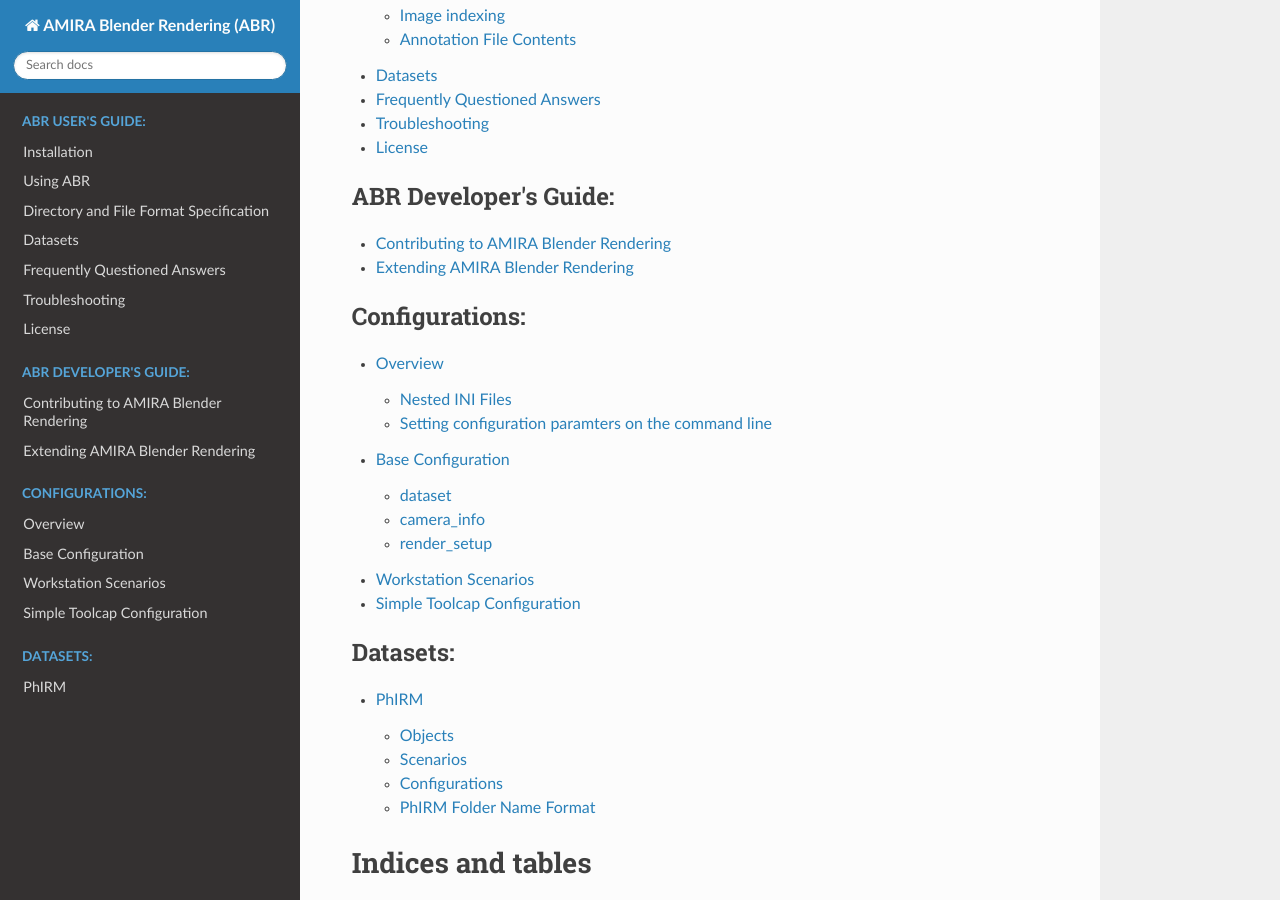
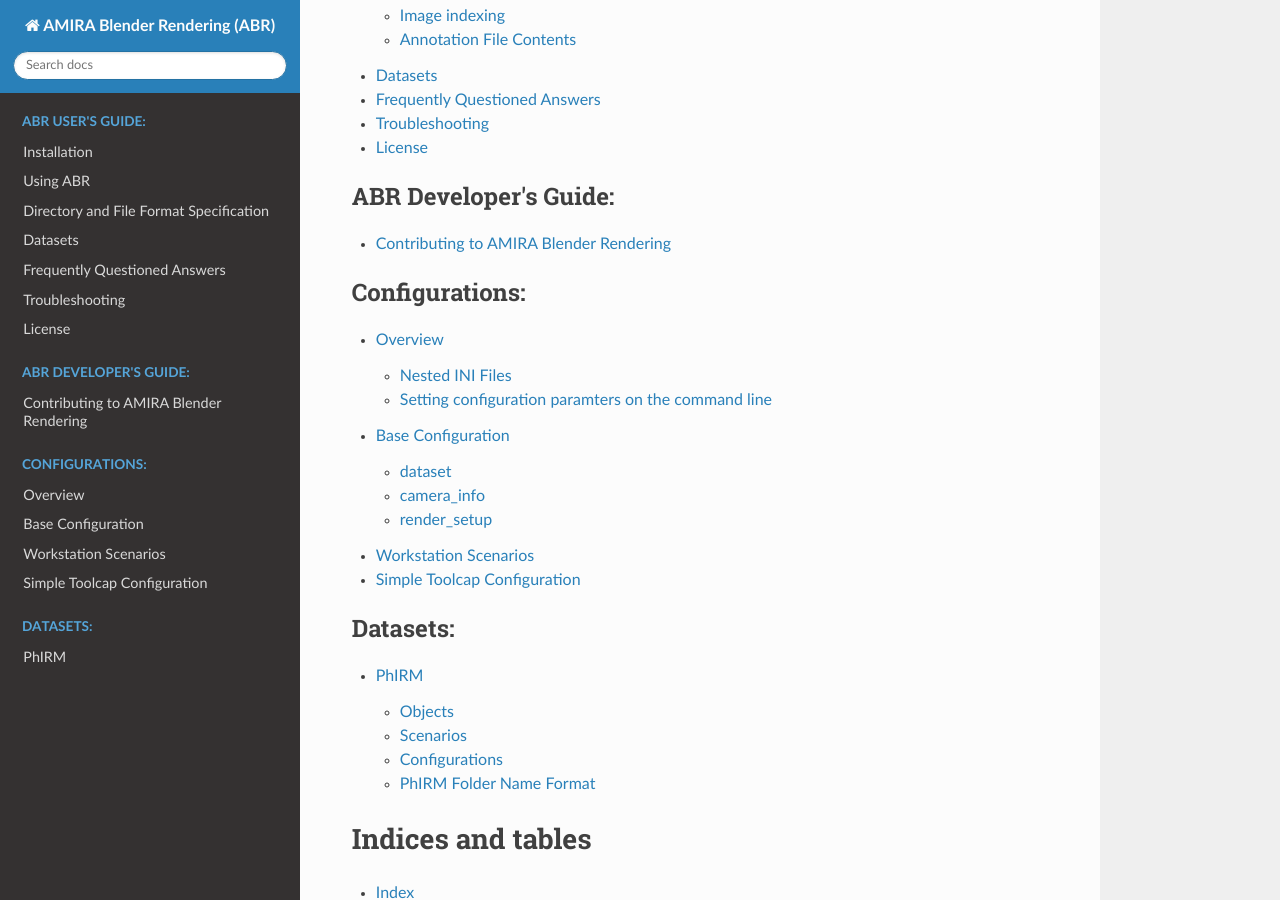
Before and after one commit to boschresearch/amira_blender_rendering, a Sphinx documentation site: the page built from docs/index.rst, in a window 1280 px wide and 900 px high, scrolled down 1409 px. Built offline with Sphinx 7.4.7 and the Read the Docs theme 2.0.0, drawn with Linux system fonts in a browser that asks for light colours.

Commit message:
remove extending

```diff
--- a/docs/extending.rst
+++ /dev/null
@@ -1,4 +0,0 @@
-Extending AMIRA Blender Rendering
-=================================
-
-TODO: fill out (maybe merge with contributing?)
--- a/docs/index.rst
+++ b/docs/index.rst
@@ -72,7 +72,6 @@
    :Caption: ABR Developer's Guide:
 
    contributing.rst
-   extending.rst
 
 .. toctree::
    :maxdepth: 3
```
